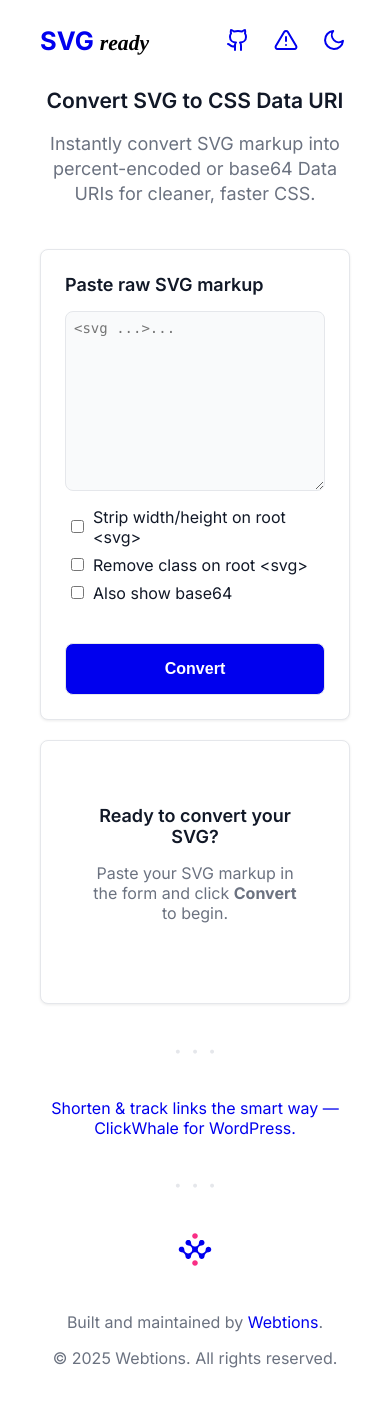
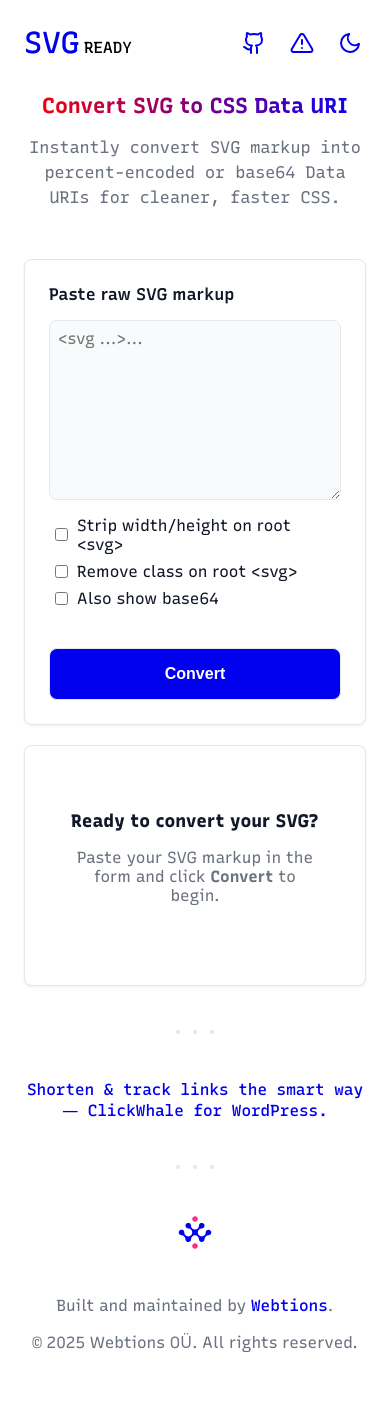
Before and after one commit to webtions/svgready, a PHP site: page / in a window 390 px wide. After the commit the page ends 1352 px from the top, so only its background shows below. Run offline with PHP 8.4, Linux system fonts and the light colour scheme; some libraries are stand-ins or nearby versions.

Commit message:
Refactor: styling, logging, and asset loading improvements
- Switched primary font to Recursive and refined overall styling
- Added favicon
- Optimized file loading in header/footer
- Added robots.txt
- Updated PHPCS ruleset
- Integrated Logger with LogSnag
- Improved SVGReady asset cache-busting

```diff
--- a/assets/style.css
+++ b/assets/style.css
@@ -1,6 +1,18 @@
 /* =========================================
    SVGready App — Clean App-Style Interface
    ========================================= */
+
+/* ===============================
+   0. Font Face Declarations
+   =============================== */
+
+@font-face {
+	font-family: 'Recursive';
+	src: url('/assets/fonts/Recursive-Basic.woff2') format('woff2');
+	font-weight: 100 900;
+	font-style: normal, oblique 0deg 15deg;
+	font-display: swap;
+}
 
 /* ===============================
    1. Root Variables
@@ -9,6 +21,7 @@
 	--bg: #ffffff;
 	--fg: #111827;
 	--muted: #6b7280;
+	--light: #dddddd;
 	--card: #ffffff;
 	--accent: #0000ee;
 	--secondary: #f92e85;
@@ -26,15 +39,15 @@
 	--shadow: 0 1px 3px rgba(0, 0, 0, 0.08);
 	--black: #000000;
 
-	--font-sans: 'Inter', -apple-system, system-ui, 'Segoe UI', Roboto, 'Helvetica Neue', Arial, sans-serif;
-	--font-serif: Times, 'Times New Roman', serif;
+	--font-sans: 'Recursive', system-ui, -apple-system, 'Segoe UI', Roboto, sans-serif;
+	--font-mono: 'Recursive', ui-monospace, SFMono-Regular, Menlo, Consolas, monospace;
 
 	/* Responsive Typography */
-	--font-size-sm: 0.875rem;
-	--font-size-base: 1rem;
-	--font-size-lg: 1.125rem;
-	--font-size-xl: clamp(1.25rem, 1.25rem + ((1vw - 0.2rem) * 1.5), 2rem);
-	--font-size-2xl: clamp(1.5rem, 1.5rem + ((1vw - 0.2rem) * 2.128), 2.75rem);
+	--font-size-sm: 0.875rem; /* ~14px */
+	--font-size-base: 1rem;   /* 16px */
+	--font-size-lg: clamp(1rem, 0.9rem + 0.6vw, 1.25rem);   /* ~16–24px */
+	--font-size-xl: clamp(1.25rem, 1.1rem + 1vw, 2.5rem);  /* ~20–40px */
+	--font-size-2xl: clamp(1.75rem, 1.4rem + 2vw, 3.5rem); /* ~28–56px */
 
 	/* Responsive Spacing */
 	--spacing-xs: 0.25rem;
@@ -70,35 +83,48 @@ body.dark {
    =============================== */
 * { box-sizing: border-box; }
 
-html,
-body {
+html {
+	width: 100%;
 	max-width: 100%;
 	overflow-x: hidden;
-	padding: var(--spacing-sm);
+	position: relative;
 }
 
 body {
 	margin: 0;
-	font-family: 'Inter', -apple-system, system-ui, 'Segoe UI', Roboto, 'Helvetica Neue', Arial, sans-serif;
+	/* padding: var(--spacing-sm); */
+	font-family: var(--font-sans);
+	font-weight: 400;
+	font-style: normal;
+	/* font-variation-settings: 'MONO' 0.5, 'CASL' 0, 'CRSV' 0; */
 	background: var(--bg);
 	color: var(--fg);
-	overflow-x: hidden;
 	-webkit-font-smoothing: antialiased;
 	transition: background 0.25s, color 0.25s;
+	padding: var(--spacing-xl) var(--spacing-xl);
 }
 
 h1, h2, h3, h4, h5 {
 	margin: 0;
-	font-weight: 600;
+	font-weight: 800;
+	/* font-variation-settings: 'MONO' 0.5, 'CASL' 0.2, 'CRSV' 0; */
 }
 
 a {
 	color: var(--accent);
 	text-decoration: none;
+	font-variation-settings: 'MONO' 1;
+	font-weight: 500;
+	transition: font-weight 0.25s ease, color 0.25s ease;
+}
+
+a:hover {
+	font-weight: 700;
 }
 
 em {
-	font-family: var(--font-serif);
+	font-family: var(--font-mono);
+	font-style: oblique 10deg;
 }
 
 /* ===============================
@@ -112,13 +138,15 @@ body.dark .icon-sun { display: inline; }
    4. Layout
    =============================== */
 .wrap {
-	width: 100%;
+	/* width: 100%; */
 	max-width: 1400px;
 	margin: 0 auto;
-	padding: 0 var(--spacing-xl);
+	/* padding: 0 var(--spacing-xl); */
 	display: flex;
 	flex-direction: column;
 	gap: var(--spacing-xl);
+	min-width: 0;
+	box-sizing: border-box;
 }
 
 
@@ -127,36 +155,43 @@ body.dark .icon-sun { display: inline; }
    5. Header
    =============================== */
 .site-header {
-	padding: var(--spacing-sm) var(--spacing-xl);
+	/* padding: var(--spacing-sm) var(--spacing-xl); */
 	display: flex;
 	align-items: center;
 	justify-content: space-between;
 	max-width: 1400px;
 	margin: 0 auto;
 	width: 100%;
+	min-width: 0;
+	box-sizing: border-box;
 }
 
 .site-title {
 	font-size: var(--font-size-2xl);
-	font-weight: 700;
+	font-weight: 800;
 	color: var(--fg);
 	display: flex;
 	align-items: center;
 	gap: var(--spacing-sm);
 	text-decoration: none;
+	word-spacing: -0.3em;
 }
 
 .site-title a {
 	color: var(--accent);
 	text-decoration: none;
-	font-family: var(--font-sans);
+	font-variation-settings: 'MONO' 0.5, 'CASL' 0.2, 'CRSV' 0;
+	border: none;
 }
 
 .site-title .word {
 	color: var(--black);
-	font-family: var(--font-serif);
-	font-size: 0.85em;
-	text-transform: lowercase;
+	font-variation-settings: 'MONO' 1, 'CASL' 0, 'CRSV' 0;
+	text-transform: uppercase;
+	font-size: 1rem;
+	font-style: normal;
+	font-weight: 500;
+	/* text-transform: lowercase; */
 }
 
 .site-nav ul {
@@ -198,19 +233,26 @@ body.dark .icon-sun { display: inline; }
    6. Intro
    =============================== */
 .intro {
+	padding: var(--spacing-2xl) 0;
 	text-align: center;
-	padding: 24px;
 	max-width: 720px;
 	margin: 0 auto;
+	text-wrap: pretty;
+	/* font-variation-settings: 'MONO' 1, 'CASL' 0, 'CRSV' 0; */
 
 }
 
 .intro h2 {
 	font-size: var(--font-size-xl);
+	background: linear-gradient(90deg, #ff0000, #0000ff);
+	-webkit-background-clip: text;
+	-webkit-text-fill-color: transparent;
+	font-weight: 700;
 }
 
 .intro p {
-	line-height: 1.4;
+	font-variation-settings: 'MONO' 1, 'CASL' 0, 'CRSV' 0;
+	line-height: 1.5;
 	font-size: var(--font-size-lg);
 	color:var(--muted);
 }
@@ -223,6 +265,7 @@ body.dark .icon-sun { display: inline; }
 	grid-template-columns: 1fr 1fr;
 	gap: 24px;
 	width: 100%;
+	min-width: 0;
 }
 
 /* ===============================
@@ -236,6 +279,9 @@ body.dark .icon-sun { display: inline; }
 	padding: var(--spacing-xl);
 	box-shadow: var(--shadow);
 	transition: background 0.2s ease;
+	min-width: 0;
+	overflow-wrap: break-word;
+	word-wrap: break-word;
 }
 
 
@@ -256,8 +302,8 @@ input[type='text'] {
 	border: var(--border-width) solid var(--border);
 	border-radius: var(--border-radius);
 	padding: var(--spacing-sm);
-	font-family: ui-monospace, SFMono-Regular, Menlo, Consolas, 'Liberation Mono', monospace;
-	font-size: 14px;
+	font-family: var(--font-mono);
+	font-size: 16px;
 	resize: vertical;
 	min-height: 180px;
 }
@@ -421,8 +484,8 @@ body.dark .sep-dots::before{
 
 .site-footer {
 	text-align: center;
+	font-family: var(--font-sans);
 	color: var(--muted);
-	margin-bottom: var(--spacing-2xl);
 }
 body.dark .site-footer {
 	--accent: #ffffff;
@@ -465,10 +528,48 @@ body.dark .site-footer {
    15. Responsive
    =============================== */
 @media (max-width: 900px) {
+	html {
+		width: 100%;
+		overflow-x: hidden;
+		position: relative;
+		-webkit-text-size-adjust: 100%;
+		-ms-text-size-adjust: 100%;
+	}
+
+	body {
+		width: 100%;
+		overflow-x: hidden;
+		position: relative;
+	}
+
+	.wrap {
+		width: 100%;
+		min-width: 0;
+		box-sizing: border-box;
+	}
+
+	.site-header {
+		width: 100%;
+		min-width: 0;
+		box-sizing: border-box;
+	}
+
 	.main-layout {
 		grid-template-columns: 1fr;
 		gap: 20px;
+		width: 100%;
+		min-width: 0;
+		box-sizing: border-box;
 	}
+
+	.input-section,
+	.output-section {
+		width: 100%;
+		min-width: 0;
+		max-width: 100%;
+		box-sizing: border-box;
+	}
+
 	.site-tagline { display: none; }
 }
 
--- a/inc/classes/SVGReady.php
+++ b/inc/classes/SVGReady.php
@@ -18,6 +18,16 @@ use SVGReady\Logger;
 
 class Core
 {
+	/**
+	 * Global asset version for cache-busting CSS/JS.
+	 *
+	 * Used in combination with file modification time for smarter cache invalidation.
+	 *
+	 * @since 1.0.0
+	 * @var   string
+	 */
+	public const ASSET_VERSION = '1.0.0';
+
 	/**
 	 * Checks if the site is in maintenance mode.
 	 *
@@ -69,7 +79,6 @@ class Core
 		// Set up global error handler for PHP errors and warnings.
 		set_error_handler(
 			function (int $errno, string $errstr, string $errfile, int $errline): bool {
-				// Map error numbers to error types.
 				$errorTypes = [
 							   E_ERROR             => 'ERROR',
 							   E_WARNING           => 'WARNING',
@@ -96,7 +105,6 @@ class Core
 					['error_number' => $errno]
 				);
 
-				// Return false to continue with normal error handling.
 				return false;
 			}
 		);
@@ -123,17 +131,14 @@ class Core
 		$inputSvg     = $_POST['svg'] ?? '';
 		$converter    = null;
 
-		// Checkbox flags from the form.
 		$stripRootWh    = isset($_POST['stripWh']);
 		$stripRootClass = isset($_POST['stripClass']);
 		$showBase64     = isset($_POST['showBase64']);
 
-		// Centralised error messages.
 		$errors = include __DIR__ . '/../functions/errors.php';
 
 		if (($_SERVER['REQUEST_METHOD'] ?? 'GET') === 'POST') {
 			try {
-				// Pass the form data and boolean flags to the converter.
 				$converter = new SVGConverter([
 											   'svg'        => $inputSvg,
 											   'stripWh'    => $stripRootWh,
@@ -146,7 +151,6 @@ class Core
 				$results   = $converter->getResults();
 				$errorCode = $converter->getErrorCode();
 				$errorMsg  = $converter->getError();
-
 
 				if ($errorCode !== null) {
 					switch ($errorCode) {
@@ -175,7 +179,6 @@ class Core
 					$errorMessage = $errorMsg;
 				}
 
-				// Compute size/percent differences if valid.
 				if (! empty($inputSvg) && ! empty($results['normalized'])) {
 					$inputSize  = strlen($inputSvg);
 					$outputSize = strlen((string) $results['normalized']);
@@ -186,7 +189,6 @@ class Core
 					$results['percent']   = ($inputSize > 0) ? (int) round(($diff / $inputSize) * 100) : 0;
 				}
 			} catch (\Throwable $e) {
-				// Log the exception to debug.log.
 				Logger::exception($e, [
 									   'input_svg_length' => strlen($inputSvg),
 									   'request_method'   => $_SERVER['REQUEST_METHOD'] ?? 'GET',
@@ -197,7 +199,6 @@ class Core
 			}
 		}
 
-		// Return the complete context for all templates.
 		return [
                 'errorMessage'   => $errorMessage,
                 'errorTitle'     => $errorTitle,
@@ -210,4 +211,20 @@ class Core
                 'converter'      => $converter,
                ];
 	}
+
+	/**
+	 * Returns a cache-busted asset path using version + file modification time.
+	 *
+	 * @since 1.0.0
+	 *
+	 * @param  string $path Relative path from project root (e.g. 'assets/style.css').
+	 * @return string Fully formatted asset URL with query string.
+	 */
+	public static function asset(string $path): string
+	{
+		$fullPath = __DIR__ . '/../../' . ltrim($path, '/');
+		$mtime    = file_exists($fullPath) ? filemtime($fullPath) : time();
+
+		return $path . '?v=' . self::ASSET_VERSION . '-' . $mtime;
 	}
+}
--- a/inc/templates/footer.php
+++ b/inc/templates/footer.php
@@ -22,10 +22,10 @@ declare(strict_types=1);
 </svg>
     </p>
     <p>Built and maintained by <a href="https://webtions.com" target="_blank" rel="noopener noreferrer">Webtions</a>.</p>
-    <p>&copy; <?php echo date('Y'); ?> Webtions. All rights reserved.</p>
+    <p>&copy; <?php echo date('Y'); ?> Webtions OÜ. All rights reserved.</p>
 </footer>
 
-<script src="assets/scripts.js" defer></script>
+<script src="<?php echo \SVGReady\Core::asset('assets/scripts.js'); ?>" defer></script>
 
 <!-- Analytics -->
 <script>
@@ -42,63 +42,63 @@ declare(strict_types=1);
     }
 );
 </script>
-<script>
-(function () {
+ <script> (function () {
 	function getDeviceType()
 	{
-        const ua = navigator.userAgent.toLowerCase();
-        if (ua.includes('mobile') || window.innerWidth < 768) {
-            return 'mobile';
-        }
-        return 'desktop';
+		const ua = navigator . userAgent . toLowerCase();
+		return (ua . includes('mobile') || window . innerWidth < 768) ? 'mobile' : 'desktop';
 	}
 
 	function postEvent(event, extra = {})
 	{
 		const payload = {
 			event,
-        screen: screen.width + 'x' + screen.height,
-        lang: navigator.language,
-        ua: navigator.userAgent,
-        referrer: document.referrer,
+			screen: screen . width + 'x' + screen . height,
+			lang: navigator . language,
+			ua: navigator . userAgent,
+			referrer: document . referrer,
 			device: getDeviceType(),
-        url: extra.url || null,
-        ts: new Date().toISOString()
+			url: extra . url || null,
+			ts: new Date() . toISOString()
 		};
 
-        fetch(
-            'analytics/track.php', {
+		const json = JSON . stringify(payload);
+		const url  = 'analytics/track.php';
+
+		// Use Beacon API if available (non-blocking)
+		if (navigator . sendBeacon) {
+			const blob = new Blob([json], { type: 'application/json' });
+			navigator . sendBeacon(url, blob);
+		} else {
+			// Fallback for older browsers
+			fetch(url, {
 				method: 'POST',
 				headers: { 'Content-Type': 'application/json' },
-            body: JSON.stringify(payload)
+				body: json,
+				keepalive: true
+			});
 		}
-        );
 	}
 
-    // Pageview
+	// Track pageview
 	postEvent('pageview');
 
-    // Convert button
-    const convertBtn = document.querySelector('form button[type="submit"]');
+	// Track convert button click
+	const convertBtn = document . querySelector('form button[type="submit"]');
 	if (convertBtn) {
-        convertBtn.addEventListener(
-            'click', () => {
-            postEvent('convert_click');
-            }
-        );
+		convertBtn . addEventListener('click', () => postEvent('convert_click'));
 	}
 
-    // Outbound links
-    document.addEventListener(
-        'click', (e) => {
-        const link = e.target.closest('a[href^="http"]');
-        if (link && !link.href.includes(location.hostname)) {
-            postEvent('outbound_click', { url: link.href });
+	// Track outbound link clicks
+	document . addEventListener('click', (e) => {
+		const link = e . target . closest('a[href^="http"]');
+		if (link && ! link . href . includes(location . hostname)) {
+			postEvent('outbound_click', { url: link . href });
 		}
-        }
-    );
+		});
 })();
-</script>
+</script >
+
 <!-- Fathom - beautiful, simple website analytics -->
 <script src="https://cdn.usefathom.com/script.js" data-site="RMEHBVXI" defer></script>
 <script>
--- a/inc/templates/header.php
+++ b/inc/templates/header.php
@@ -20,19 +20,16 @@ declare(strict_types=1);
 	<meta name="keywords" content="SVG converter, CSS Data URI, SVG to base64, SVG optimization, SVG to CSS, Data URI generator">
 	<meta property="og:title" content="SVG Ready - Convert SVG to CSS Data URI">
 	<meta property="og:description" content="Instantly convert SVG markup into percent-encoded or base64 Data URIs for cleaner, faster CSS.">
-	<meta name="viewport" content="width=device-width, initial-scale=1">
+	<meta name="viewport" content="width=device-width, initial-scale=1, maximum-scale=5, user-scalable=yes, viewport-fit=cover">
 
-	<!-- Google tag(gtag.js) -->
-	<script async src="https://www.googletagmanager.com/gtag/js?id=G-MTZ6348352"></script>
-	<script>
-		window.dataLayer = window.dataLayer || [];
-		function gtag() { dataLayer.push(arguments); }
-		gtag('js', new Date());
-		gtag('config', 'G-MTZ6348352');
-	</script>
+	<link rel="mask-icon" href="favicon.svg" color="#0000ee">
+	<link rel="icon" href="favicon-dark.svg" media="(prefers-color-scheme: dark)">
+	<link rel="icon" href="favicon.svg" media="(prefers-color-scheme: light)">
+	<link rel="apple-touch-icon" href="favicon.svg">
+	<meta name="msapplication-TileImage" content="favicon.svg">
 
-	<link href="https://fonts.googleapis.com/css2?family=Inter:wght@100..900&display=swap" rel="stylesheet">
-	<link rel="stylesheet" href="assets/style.css">
+	<link rel="preload" href="assets/fonts/Recursive-Basic.woff2" as="font" type="font/woff2" crossorigin>
+	<link rel="stylesheet" href="<?php echo \SVGReady\Core::asset('assets/style.css'); ?>">
 
 	<script type="application/ld+json">
 	{
@@ -48,7 +45,7 @@ declare(strict_types=1);
 <body>
 <header class="site-header">
 	<h1 class="site-title">
-		<a href="/" aria-label="SVG Ready Home">SVG <em class="word">Ready</em></a>
+		<a href="/" aria-label="SVG Ready Home">SVG <span class="word">ready</span></a>
 	</h1>
 
 	<nav class="site-nav" aria-label="Main navigation">
--- /dev/null
+++ b/robots.txt
@@ -0,0 +1,2 @@
+User-agent: *
+Allow: /
```
Also changed, not shown: other parts of assets/style.css (+21 -4 lines), inc/classes/Logger.php (+83 -0 lines), .phpcs.xml, assets/fonts/Recursive-Basic.woff2 (added), assets/fonts/Recursive.woff2 (added), favicon-dark.svg (added), favicon.svg (added). Lines whose indentation alone changed are shown as unchanged.
